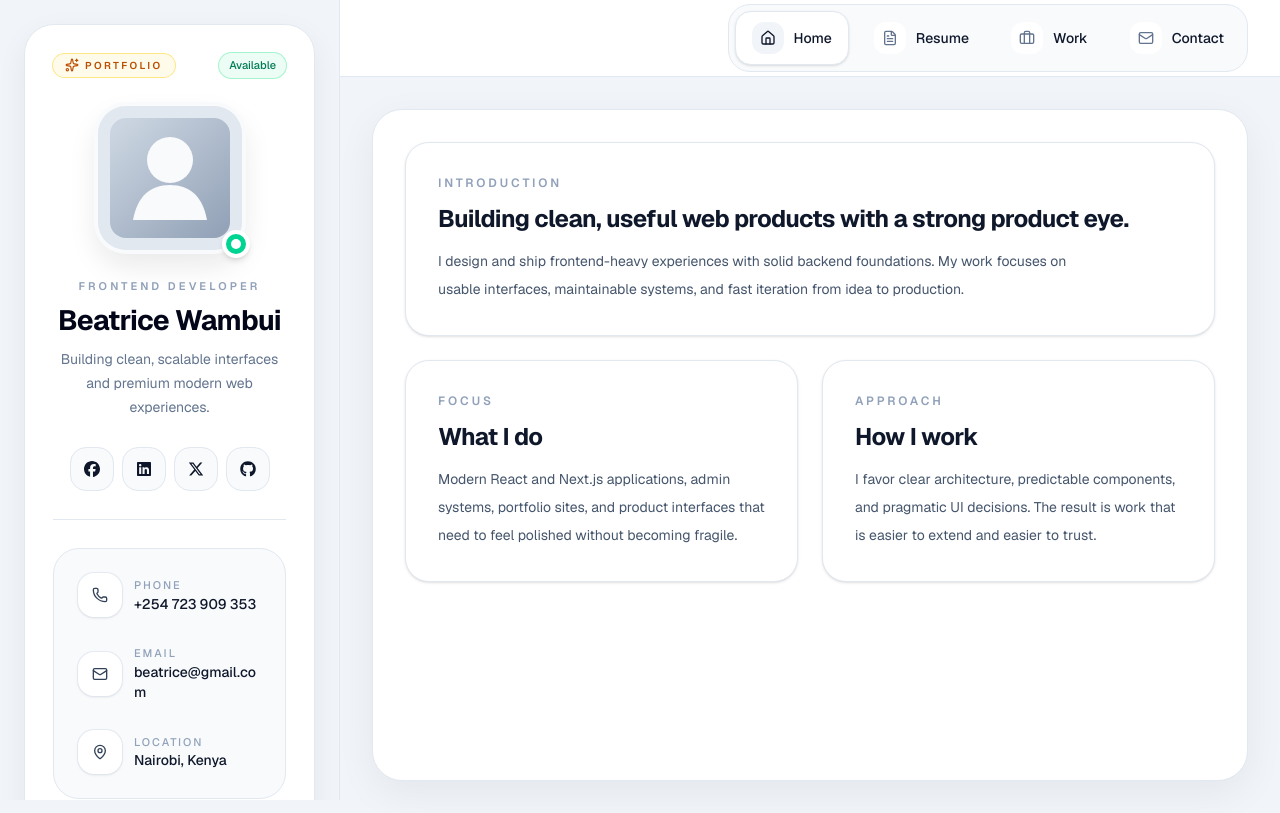
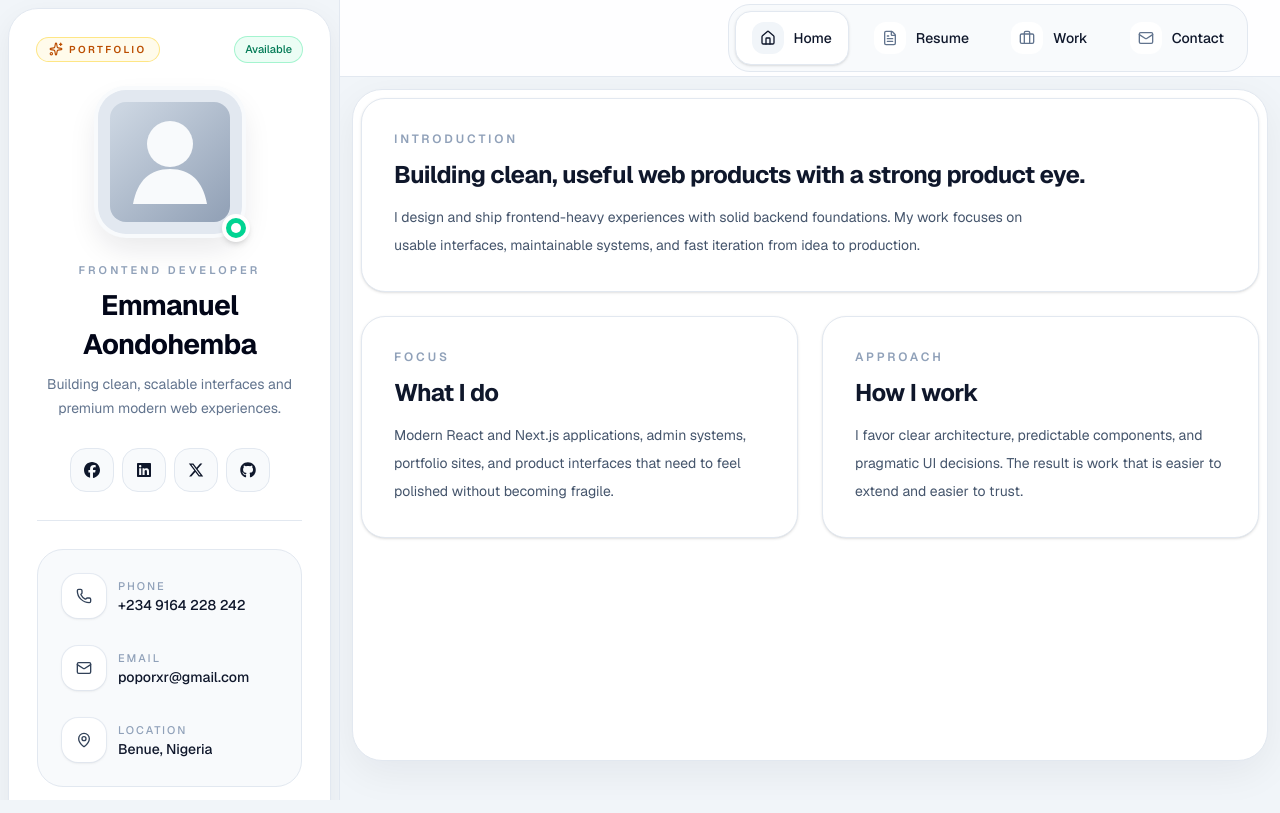
Before and after one commit to Poporxr/my-portfolio, a Next.js app: page / in a window 1280 px wide. Built offline with nearby package versions, Linux system fonts and the light colour scheme.

Commit message:
corrected my name

```diff
--- a/components/PortfolioShell.tsx
+++ b/components/PortfolioShell.tsx
@@ -33,7 +33,7 @@ const PortfolioShell = ({ children }: PortfolioShellProps) => {
               : "-translate-x-full lg:translate-x-0",
           ].join(" ")}
         >
-          <div className="h-full overflow-y-auto px-1 py-4 sm:px-5 sm:py-5 lg:px-6 lg:py-6">
+          <div className="h-full overflow-y-auto sm:px-3 sm:py-3 lg:px-2 lg:py-2">
             <ProfilePanel />
           </div>
         </aside>
@@ -51,9 +51,9 @@ const PortfolioShell = ({ children }: PortfolioShellProps) => {
             onToggleSidebar={() => setSidebarOpen((prev) => !prev)}
           />
 
-          <div className="flex-1 px-4 py-5 sm:px-6 sm:py-6 lg:px-8 lg:py-8">
+          <div className="flex-1 py-5 sm:px-3 sm:py-3">
             <div className="mx-auto w-full max-w-6xl">
-              <div className="min-h-[calc(100vh-8rem)] rounded-[30px] border border-slate-200 bg-white p-4 shadow-[0_12px_40px_rgba(15,23,42,0.06)] sm:p-6 lg:p-8">
+              <div className="min-h-[calc(100vh-8rem)] rounded-[30px] border border-slate-200 bg-white p-4 shadow-[0_12px_40px_rgba(15,23,42,0.06)] sm:p-3 lg:p-2">
                 {children}
               </div>
             </div>
--- a/components/ProfilePanel.tsx
+++ b/components/ProfilePanel.tsx
@@ -12,9 +12,9 @@ const socialLinks = [
 ];
 
 const contactItems = [
-  { icon: Phone, label: "Phone", value: "+254 723 909 353" },
-  { icon: Mail, label: "Email", value: "beatrice@gmail.com" },
-  { icon: MapPin, label: "Location", value: "Nairobi, Kenya" },
+  { icon: Phone, label: "Phone", value: "+234 9164 228 242" },
+  { icon: Mail, label: "Email", value: "poporxr@gmail.com" },
+  { icon: MapPin, label: "Location", value: "Benue, Nigeria" },
 ];
 
 const ProfilePanel = () => {
@@ -52,8 +52,8 @@ const ProfilePanel = () => {
           <p className="text-[11px] font-semibold uppercase tracking-[0.28em] text-slate-400">
             Frontend Developer
           </p>
-          <h1 className="mt-2 text-2xl font-bold tracking-tight text-slate-950 lg:text-[1.75rem]">
-            Beatrice Wambui
+          <h1 className="mt-2 text-xl font-bold tracking-tight text-slate-950 lg:text-[1.75rem]">
+            Emmanuel Aondohemba
           </h1>
           <p className="mt-2 text-sm leading-6 text-slate-500">
             Building clean, scalable interfaces and premium modern web
```
